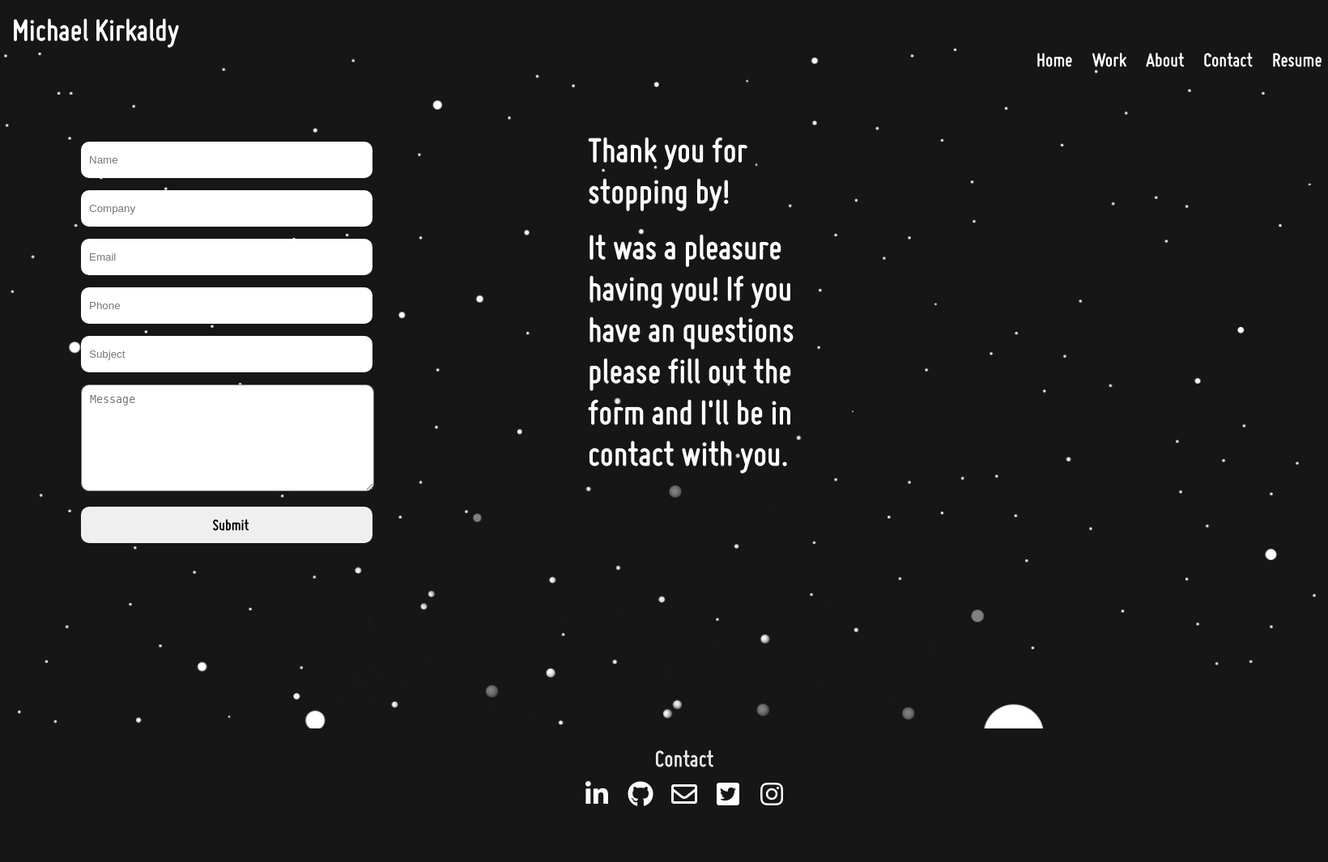
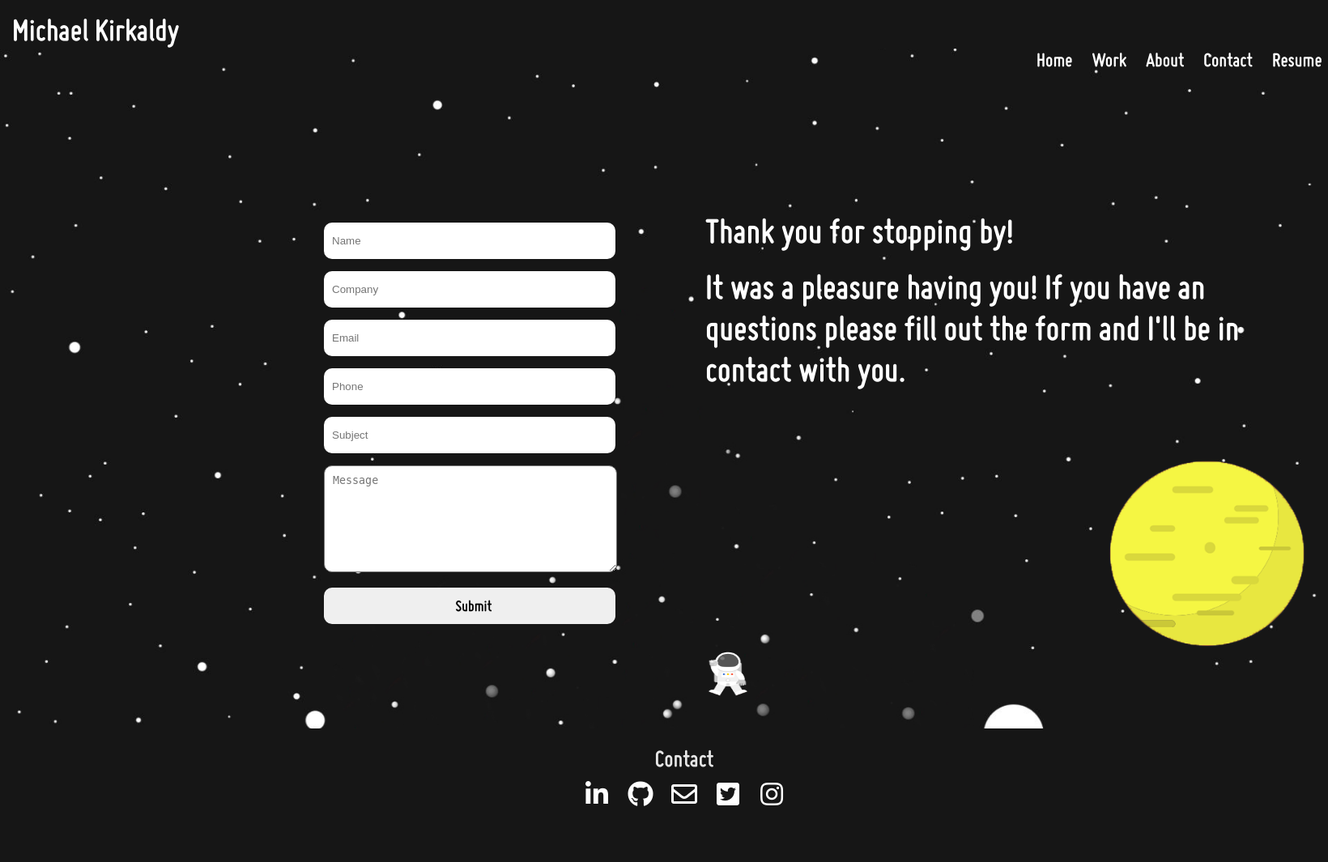
Before and after one commit to MichaelKirkaldyV/works, a Django app: page /contact in a window 1640 px wide. Shown: the whole page at 81% size. After the commit the page ends 996 px from the top, so only its background shows below. Run offline with Django 3.2, Linux system fonts and the light colour scheme; some libraries are stand-ins or nearby versions.

Commit message:
changes to css

```diff
--- a/apps/portfolio_/static/portfolio_/css/contact.css
+++ b/apps/portfolio_/static/portfolio_/css/contact.css
@@ -60,8 +60,8 @@ nav a {
 }
 
 form {
-	margin-top: 100px;
-	margin-left: 100px;
+	margin-top: 200px;
+	margin-left: 400px;
 	display: inline-block;
 }
 
@@ -95,10 +95,11 @@ textarea {
 	display: inline-block;
 	vertical-align: top;
 	height: 300px;
-	width: 300px;
-	margin-left: 260px;
-	margin-top: 100px;
+	width: 700px;
+	margin-left: 105px;
+	margin-top: 200px;
 }
+
 
 .thank-you h1 {
 	color: white;
@@ -109,7 +110,7 @@ textarea {
 /*-------------------------FOOTER--------------------------*/
 
 .footer {
-	height: 165px;
+	height: 116px;
 	width: 100%;
 	background-color: #161616;
 	text-align: center;
@@ -131,11 +132,20 @@ textarea {
 }
 
 img {
-	width: 100px;
-	height: 100px;
+	width: 250px;
+	height: 250px;
 	float: left;
-	margin-top: 25px;
-	margin-left: 25px;
+	margin-top: 500px;
+	margin-left: 600px;
+	position: absolute;
+}
+
+.astro1 {
+	height: 70px;
+	width: 70px;
+	position: absolute;
+	left: 260px;
+	top: 300px;
 }
 
 .footer-summary {
@@ -148,7 +158,6 @@ img {
 
 i {
 	display: inline-block;
-	height: 100px;
 	width: 100px;
 	color: white;
 	margin-left: -50px;
@@ -168,8 +177,10 @@ h2 {
 }
 
 .media {
-	height: 150px;
+	height: 100px;
+	width: 375px;
 	display: inline-block;
+	vertical-align: top;
 }
 
 /*--------------------------------RESPONSIVE------------------------------------*/
--- a/apps/portfolio_/templates/portfolio_/about.html
+++ b/apps/portfolio_/templates/portfolio_/about.html
@@ -37,6 +37,8 @@
 					<p class="skill">Adobe Photoshop & Premier Pro</p>
 				</div>
 			</div>
+			<img class="planet planet-one" src="static/portfolio_/images/blueplanet.png">
+			<img class="planet planet-two" src="static/portfolio_/images/grayplanet.png">
 		</div>
 	</div>
 	<div class="footer">
--- a/apps/portfolio_/templates/portfolio_/contact.html
+++ b/apps/portfolio_/templates/portfolio_/contact.html
@@ -31,6 +31,9 @@
 					<input type="submit" name="submit" class="submit">
 				</form>
 			</div>
+			<img class="planet planet-one" src="static/portfolio_/images/yellowplanet.png">
+			<img class="astro1" src="static/portfolio_/images/astro1.png">
+
 			<div class="thank-you">
 				<h1>Thank you for stopping by!</h1>
 				<br>
```
Also changed, not shown: apps/portfolio_/static/portfolio_/css/about.css (+21 -4 lines), apps/portfolio_/static/portfolio_/images/astro1.jpg (added), apps/portfolio_/static/portfolio_/images/astro1.png (added), apps/portfolio_/static/portfolio_/images/astronauts.jpg (added), apps/portfolio_/static/portfolio_/images/blueplanet.png (added), apps/portfolio_/static/portfolio_/images/grayplanet.png (added), apps/portfolio_/static/portfolio_/images/spaceanimal.jpg, apps/portfolio_/static/portfolio_/images/yellowplanet.png (added).
